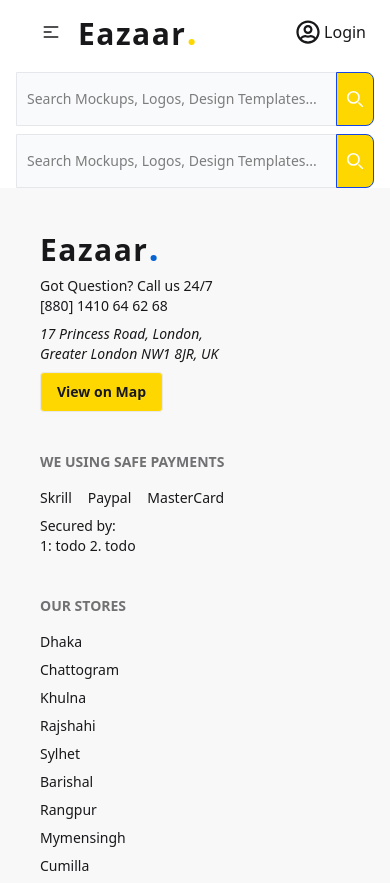
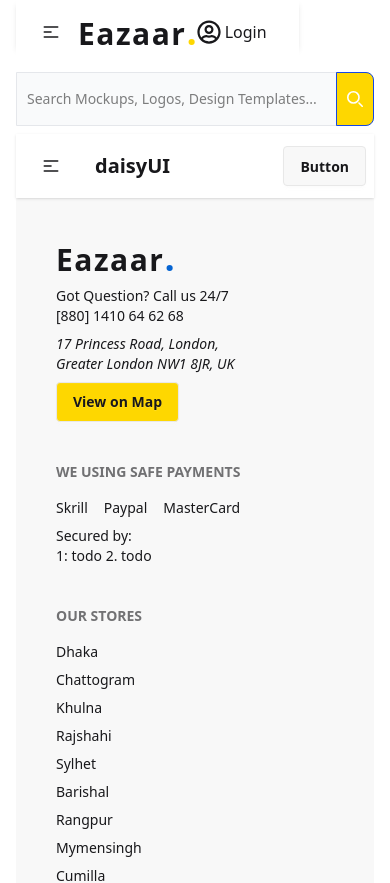
Before and after one commit to hassannahid105/Eazaar-client, a React (Vite) app: page /test in a window 390 px wide. Shown: the top 883 px of the page. Built offline with nearby package versions, Linux system fonts and the light colour scheme; no server answers.

Commit message:
the navbar is fixed at the top

```diff
--- a/src/Layout/RootLayout/RootLayout.jsx
+++ b/src/Layout/RootLayout/RootLayout.jsx
@@ -7,26 +7,26 @@ import MegaToolbar from "../../component/MegaToolbar/MegaToolbar";
 const RootLayout = () => {
   return (
     <div>
-      <div className="bg-gray-100">
-        <div className="container mx-auto sm:px-0  lg:px-20">
-          <TopSection></TopSection>
+      <div className="">
+        <div className="container mx-auto sm:px-0 lg:px-20 h-12">
+          {/* <TopSection></TopSection> */}
         </div>
       </div>
-      <div className="container mx-auto px-4 md:px-20">
-        <div className="">
+      <div className=" mx-auto px-4 md:px-20">
+        <div className="h-[48px] fixed top-0 z-50 bg-white shadow-md ">
           <Navbar></Navbar>
         </div>
-        <div>
+        {/* Mega tool bart */}
+        <div className="h-[calc(100vh-48px)] my-6">
+          <div className="">
             <MegaToolbar></MegaToolbar>
           </div>
           <div>
             <Outlet></Outlet>
           </div>
-      </div>
-      <div className="">
-        {/* */}
           <div className="">
             <Footer></Footer>
+          </div>
         </div>
       </div>
     </div>
--- a/src/Test/Test.jsx
+++ b/src/Test/Test.jsx
@@ -21,43 +21,78 @@ const Test = () => {
   //   console.log(response);
   // };
   return (
-    <form className="max-w-lg mx-auto">
-      <div className="flex">
-        <div className="relative w-full">
-          <input
-            type="search"
-            id="search-dropdown"
-            className="block p-2.5 w-full z-20 text-sm text-black bg-gray-50 rounded-e-lg border-s-gray-200  border border-gray-200 focus:ring-blue-500 focus:border-blue-500 dark:bg-white dark:border-s-gray-200  dark:border-gray-200 dark:placeholder-gray-400 dark:text-black dark:focus:border-blue-500 py-4"
-            placeholder="Search Mockups, Logos, Design Templates..."
-            required
-          />
-          <button
-            type="submit"
-            className="absolute top-0 end-0 p-2.5 text-sm font-medium h-full text-white bg-main rounded-e-lg border border-blue-700 hover:bg-main focus:ring-4 focus:outline-none focus:ring-skydeep dark:bg-main dark:hover:bg-skydeep dark:focus:ring-skydeep"
+    <div className="navbar bg-base-100 shadow-sm">
+      <div className="navbar-start">
+        <div className="dropdown">
+          <div tabIndex={0} role="button" className="btn btn-ghost lg:hidden">
+            <svg
+              xmlns="http://www.w3.org/2000/svg"
+              className="h-5 w-5"
+              fill="none"
+              viewBox="0 0 24 24"
+              stroke="currentColor"
+            >
+              {" "}
+              <path
+                strokeLinecap="round"
+                strokeLinejoin="round"
+                strokeWidth="2"
+                d="M4 6h16M4 12h8m-8 6h16"
+              />{" "}
+            </svg>
+          </div>
+          <ul
+            tabIndex={0}
+            className="menu menu-sm dropdown-content bg-base-100 rounded-box z-1 mt-3 w-52 p-2 shadow"
           >
-            <svg
-              className="w-4 h-4"
-              aria-hidden="true"
-              xmlns="http://www.w3.org/2000/svg"
-              fill="none"
-              viewBox="0 0 20 20"
-            >
-              <path
-                stroke="currentColor"
-                stroke-linecap="round"
-                stroke-linejoin="round"
-                stroke-width="2"
-                d="m19 19-4-4m0-7A7 7 0 1 1 1 8a7 7 0 0 1 14 0Z"
-              />
-            </svg>
-            <span className="sr-only">Search</span>
-            <span className="sr-only">Search</span>
-            <span className="sr-only">Search</span>
-            <span className="sr-only">Search</span>
-          </button>
+            <li>
+              <a>Item 1</a>
+            </li>
+            <li>
+              <a>Parent</a>
+              <ul className="p-2">
+                <li>
+                  <a>Submenu 1</a>
+                </li>
+                <li>
+                  <a>Submenu 2</a>
+                </li>
+              </ul>
+            </li>
+            <li>
+              <a>Item 3</a>
+            </li>
+          </ul>
         </div>
+        <a className="btn btn-ghost text-xl">daisyUI</a>
       </div>
-    </form>
+      <div className="navbar-center hidden lg:flex">
+        <ul className="menu menu-horizontal px-1">
+          <li>
+            <a>Item 1</a>
+          </li>
+          <li>
+            <details>
+              <summary>Parent</summary>
+              <ul className="p-2">
+                <li>
+                  <a>Submenu 1</a>
+                </li>
+                <li>
+                  <a>Submenu 2</a>
+                </li>
+              </ul>
+            </details>
+          </li>
+          <li>
+            <a>Item 3</a>
+          </li>
+        </ul>
+      </div>
+      <div className="navbar-end">
+        <a className="btn">Button</a>
+      </div>
+    </div>
   );
 };
 
--- a/src/component/DashboardNav/DashboardNav.jsx
+++ b/src/component/DashboardNav/DashboardNav.jsx
@@ -4,14 +4,14 @@ import { AiFillAmazonSquare } from "react-icons/ai";
 import { IoBagAddOutline } from "react-icons/io5";
 import { Link } from "react-router";
 import { AiOutlineProduct } from "react-icons/ai";
-import useAdmin from "../../hooks/useAdmin";
+// import useAdmin from "../../hooks/useAdmin";
 const DashboardNav = () => {
-  const { isAdmin, isAdminLoading } = useAdmin();
-  console.log("isAdmin", isAdmin);
+  // const { isAdmin, isAdminLoading } = useAdmin();
+  const isAdmin = true;
   // const isAdmin = false;
-  if (isAdminLoading) {
-    return <p>loading......</p>;
-  }
+  // if (isAdminLoading) {
+  //   return <p>loading......</p>;
+  // }
   return (
     <div className="">
       {isAdmin ? (
--- a/src/component/Navbar/Navbar.jsx
+++ b/src/component/Navbar/Navbar.jsx
@@ -6,7 +6,17 @@ import useCarts from "../../hooks/useCarts";
 const Navbar = () => {
   const { user, logOut } = useAuth();
   const { carts } = useCarts();
-  console.log(carts.length);
+  // ? handle logout function
+  const handleLogout = () => {
+    logOut()
+      .then(() => {
+        // sign out successful
+      })
+      .catch((error) => {
+        // an error happened
+        console.log(error);
+      });
+  };
   // ? nav options for mobile and desktop
   const navOptions = (
     <>
@@ -69,66 +79,21 @@ const Navbar = () => {
       </li>
     </>
   );
-  const handleLogout = () => {
-    logOut()
-      .then(() => {
-        // sign out successful
-      })
-      .catch((error) => {
-        // an error happened
-        console.log(error);
-      });
-  };
-  return (
+
+  const navEnd = (
     <>
-      <div className="navbar bg-base-100 ">
-        <div className="navbar-start">
-          <div className="dropdown">
-            <div tabIndex={0} role="button" className="btn btn-ghost lg:hidden">
-              <svg
-                xmlns="http://www.w3.org/2000/svg"
-                className="h-5 w-5"
-                fill="none"
-                viewBox="0 0 24 24"
-                stroke="currentColor"
-              >
-                <path
-                  strokeLinecap="round"
-                  strokeLinejoin="round"
-                  strokeWidth="2"
-                  d="M4 6h16M4 12h8m-8 6h16"
-                />
-              </svg>
-            </div>
-            <ul
-              tabIndex={0}
-              className="menu menu-sm dropdown-content bg-base-100 rounded-box z-1 mt-3 w-52 p-2 shadow"
-            >
-              {navOptions}
-            </ul>
-          </div>
-          <Link to={"/"} className="text-3xl font-bold tracking-wider">
-            Eazaar
-            <span className="font-bold text-4xl tracking-normal text-main">
-              .
-            </span>
-          </Link>
-        </div>
-        {/* desktop nav options */}
-        <div className="navbar-center hidden lg:flex">
-          <ul className="menu menu-horizontal  hover:none">{navOptions}</ul>
-        </div>
-        <div className="navbar-end">
       {user?.email ? (
         <div className="flex items-center justify-center gap-3">
+          <div>
             <Link to="/addtocart">
-                <div className="indicator">
+              <div className="indicator mt-2">
                 <MdOutlineShoppingCart size={28} />
                 <span className="badge badge-sm indicator-item">
                   {carts.length}
                 </span>
               </div>
             </Link>
+          </div>
           <div className="dropdown dropdown-end">
             <div
               tabIndex={0}
@@ -165,22 +130,57 @@ const Navbar = () => {
           </div>
         </div>
       ) : (
-            <NavLink
-              to="/login"
-              className="flex justify-center items-center gap-1"
-            >
+        <NavLink to="/login" className="flex justify-center items-center gap-1">
           <FaRegUserCircle size={24} /> Login
         </NavLink>
       )}
+    </>
+  );
+
+  return (
+    <>
+      <div className="navbar bg-base-100  md:w-[1361px] w-full   pr-8 md:pr-0 ">
+        <div className="navbar-start">
+          <div className="dropdown">
+            <div tabIndex={0} role="button" className="btn btn-ghost lg:hidden">
+              <svg
+                xmlns="http://www.w3.org/2000/svg"
+                className="h-5 w-5"
+                fill="none"
+                viewBox="0 0 24 24"
+                stroke="currentColor"
+              >
+                <path
+                  strokeLinecap="round"
+                  strokeLinejoin="round"
+                  strokeWidth="2"
+                  d="M4 6h16M4 12h8m-8 6h16"
+                />
+              </svg>
             </div>
+            <ul
+              tabIndex={0}
+              className="menu menu-sm dropdown-content bg-base-100 rounded-box z-1 mt-3 w-52 p-2 shadow"
+            >
+              {navOptions}
+            </ul>
+          </div>
+          <Link to={"/"} className="text-3xl font-bold tracking-wider">
+            Eazaar
+            <span className="font-bold text-4xl tracking-normal text-main">
+              .
+            </span>
+          </Link>
+        </div>
+
+        {/* desktop nav options */}
+        <div className="navbar-center hidden lg:flex">
+          <ul className="menu menu-horizontal  hover:none">{navOptions}</ul>
+        </div>
+        <div className="navbar-end">{navEnd}</div>
       </div>
     </>
   );
 };
 
 export default Navbar;
-
-<Link to={"/"} className="text-3xl font-bold tracking-wider">
-  Eazaar
-  <span className="font-bold text-4xl tracking-normal text-main">.</span>
-</Link>;
--- a/src/pages/Home/Home/TopSection/TopSection.jsx
+++ b/src/pages/Home/Home/TopSection/TopSection.jsx
@@ -4,6 +4,7 @@ import { FaFacebookF, FaSquareInstagram, FaTwitter } from "react-icons/fa6";
 import { FaTiktok } from "react-icons/fa";
 import { Link } from "react-router";
 const TopSection = () => {
+  // TODO: show later
   return (
     <div className=" hidden md:flex items-center justify-between py-2 bg-gray-100">
       <div className="flex gap-4 items-center justify-center">
```
Lines whose indentation alone changed are shown as unchanged.
